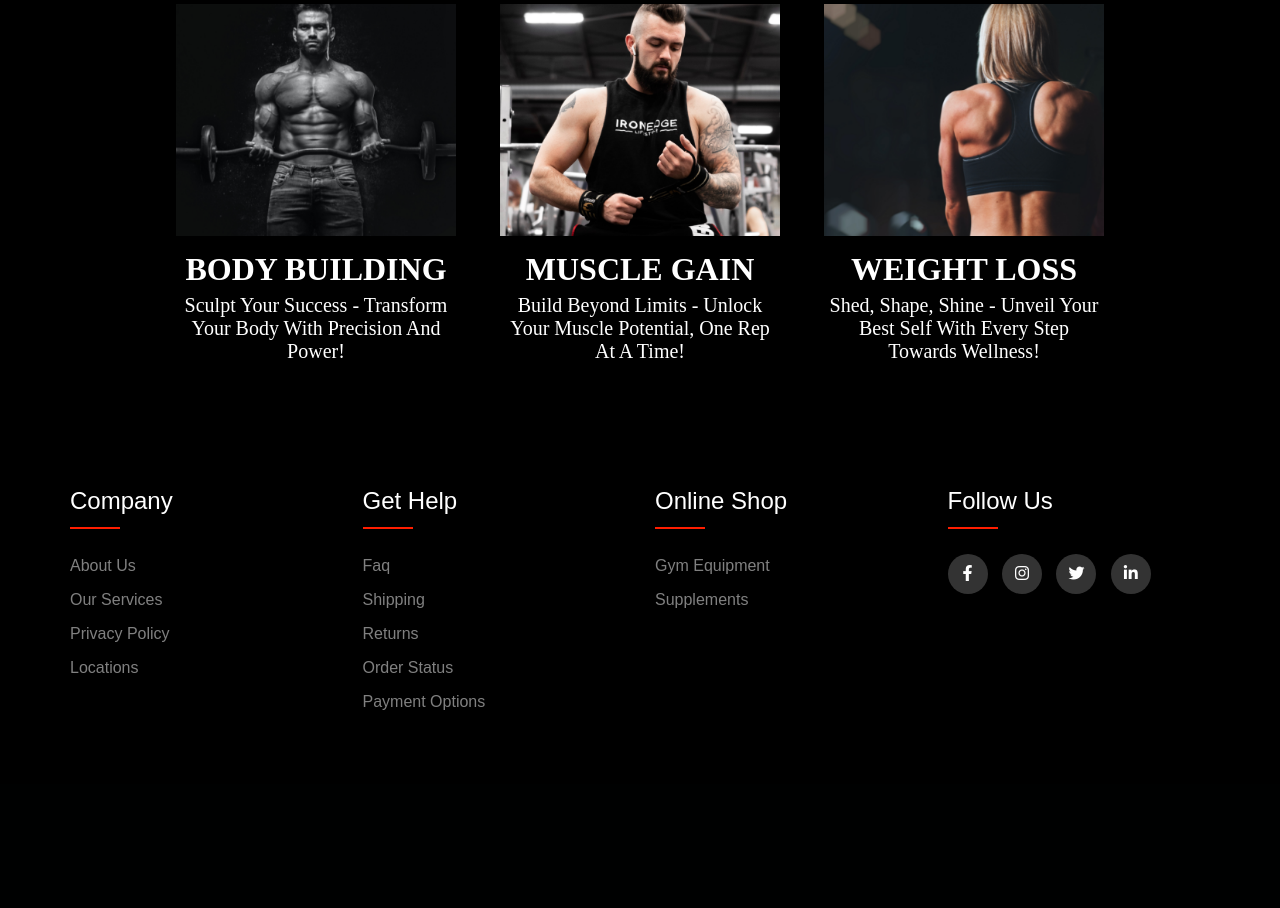
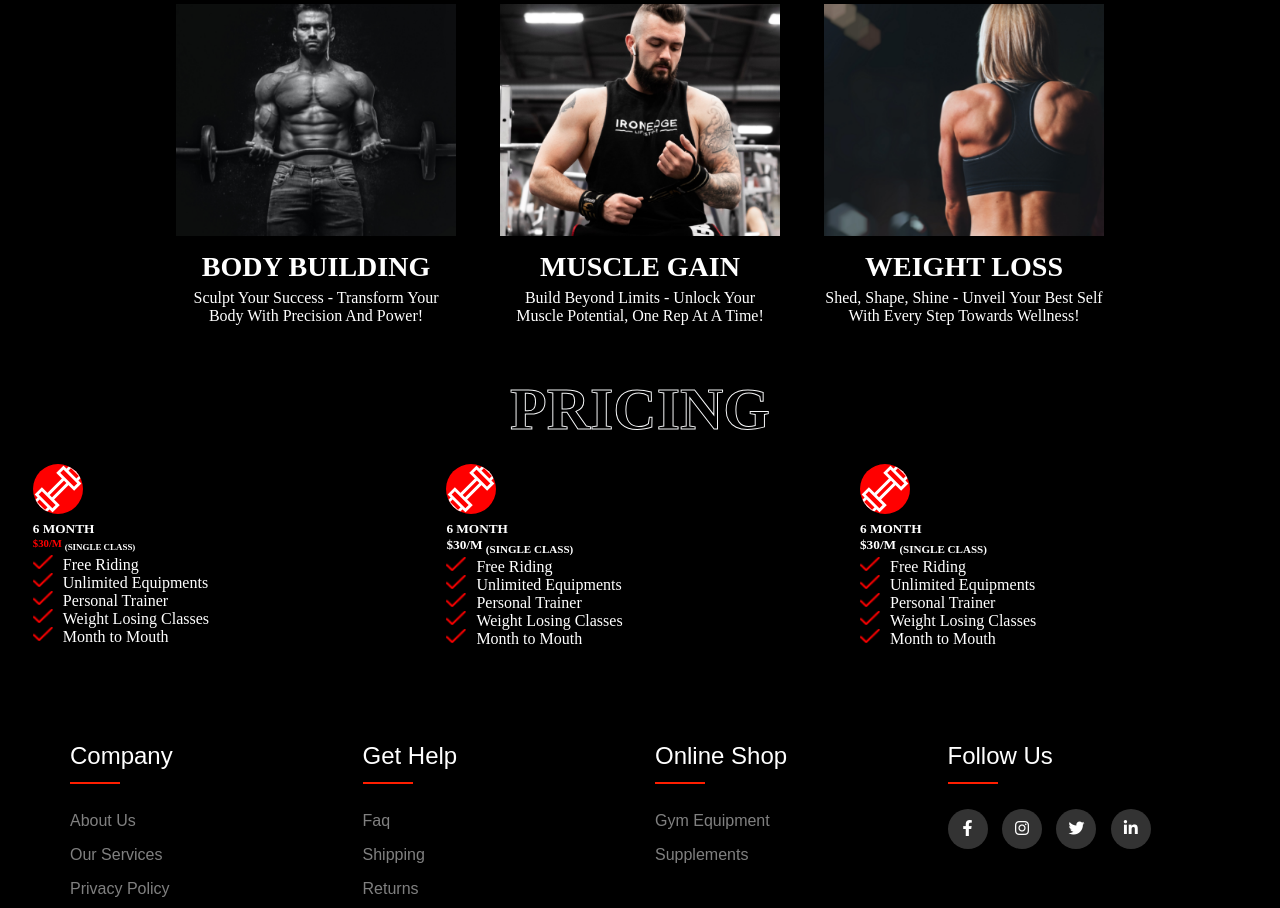
Before and after one commit to AdhamMontaser/FitNation, a PHP site: page / in a window 1280 px wide. Shown: the part 1389-2297 px from the top of the page. Before the commit the page ends 2099 px from the top, so only its background shows below. Run offline with PHP 8.4, Linux system fonts and the light colour scheme.

Commit message:
initial pricing

```diff
--- a/css/main_page.css
+++ b/css/main_page.css
@@ -234,6 +234,7 @@ nav {
 /* Section 2 */
 #wif {
   margin-top: 5%;
+  display: block;
 }
 
 #wif-text-section {
@@ -263,14 +264,88 @@ nav {
   text-align: center;
 }
 .wif-cap h5 {
-  font-size: 4vh;
+  font-size: 3.5vh;
   text-transform: uppercase;
   margin-top: 2%;
 }
 .wif-cap p {
-  font-size: 2.5vh;
+  font-size: 2vh;
   text-transform: capitalize;
   margin-top: 2%;
+}
+
+/* Section 3 */
+
+#pricing-label {
+  font-size: 5vh;
+  text-align: center;
+  display: block;
+  text-transform: uppercase;
+  -webkit-text-stroke: 1px #f6f7f8;
+  -webkit-text-fill-color: transparent;
+}
+
+.pricing-container {
+  display: flex; /* Use flexbox to align pricings horizontally */
+  justify-content: space-around; /* Adjust spacing between pricings */
+}
+
+.pricing {
+  display: inline-block;
+  vertical-align: top; /* Align pricings from the top */
+  width: 30%; /* Adjust width to fit your design */
+  margin: 0% 1%; /* Adjust margin for spacing between pricings */
+  text-align: left; /* Align text to the left within each pricing section */
+  box-sizing: border-box; /* Include padding and borders in the width */
+  padding: 20px; /* Add padding to each pricing section */
+}
+
+.pricing-icon img {
+  background-color: red;
+  border-radius: 50%;
+  margin-bottom: 1%;
+  width: 50px; /* Set width for the icon */
+  height: 50px; /* Set height for the icon */
+}
+
+.pricing-offer {
+  font-size: 2vh;
+  text-transform: uppercase;
+  margin-bottom: 1%;
+}
+.pricing-offer h5 {
+  color: white;
+}
+.pricing-offer h6 {
+  color: red;
+}
+.pricing-offer h6 sub {
+  color: white;
+}
+
+.pricing-list ul {
+  list-style: none; /* Remove default list styles */
+  padding-left: 0;
+  color: white; /* Remove default padding */
+}
+
+.pricing-list ul li {
+  font-size: 2vh;
+  position: relative; /* Set position for the custom icon */
+  padding-left: 30px; /* Adjust space for the icon */
+}
+
+.pricing-list ul li:before {
+  content: ""; /* Add content for the custom icon */
+  background-image: url("../assets/icons/check.png"); /* Replace 'path/to/your-icon.png' with your icon image path */
+  background-size: contain; /* Adjust icon size */
+  background-repeat: no-repeat;
+  position: absolute;
+  left: 0;
+  top: 50%;
+  transform: translateY(-50%);
+  width: 20px; /* Adjust icon width */
+  height: 20px; /* Adjust icon height */
 }
 
 /* Footer CSS */
--- a/index.html
+++ b/index.html
@@ -110,6 +110,69 @@
           </div>
       </div>
   </section>
+  <section id="pricing-section">
+    <div>
+      <div id="pricing-label">
+        <h1>pricing</h1>
+      </div>
+      <div>
+        <div class="pricing">
+          <div class = "pricing-icon">
+            <img src="assets/icons/price.png" alt="">
+          </div>
+          <div class="pricing-offer">
+            <h5>6 month</h5>
+            <h6>$30/m <sub>(single class)</sub></h6>
+          </div>
+          <div class="pricing-list">
+            <ul>
+              <li>Free Riding</li>
+              <li>Unlimited Equipments</li>
+              <li>Personal Trainer</li>
+              <li>Weight Losing Classes</li>
+              <li>Month to Mouth</li>
+            </ul>
+          </div>
+        </div>
+        <div class="pricing">
+          <div class = "pricing-icon">
+            <img src="assets/icons/price.png" alt="">
+          </div>
+          <div class="pricing-offer">
+            <h5>6 month</h5>
+            <h5>$30/m <sub>(single class)</sub></h5>
+          </div>
+          <div class="pricing-list">
+            <ul>
+              <li>Free Riding</li>
+              <li>Unlimited Equipments</li>
+              <li>Personal Trainer</li>
+              <li>Weight Losing Classes</li>
+              <li>Month to Mouth</li>
+            </ul>
+          </div>
+        </div>
+        <div class="pricing">
+          <div class = "pricing-icon">
+            <img src="assets/icons/price.png" alt="">
+          </div>
+          <div class="pricing-offer">
+            <h5>6 month</h5>
+            <h5>$30/m <sub>(single class)</sub></h5>
+          </div>
+          <div class="pricing-list">
+            <ul>
+              <li>Free Riding</li>
+              <li>Unlimited Equipments</li>
+              <li>Personal Trainer</li>
+              <li>Weight Losing Classes</li>
+              <li>Month to Mouth</li>
+            </ul>
+          </div>
+        </div>
+      </div>
+    </div>
+  </section>
   <footer class="footer">
     <div class="container">
       <div class="body">
```
Also changed, not shown: assets/icons/check.png (added), assets/icons/price.png (added).
